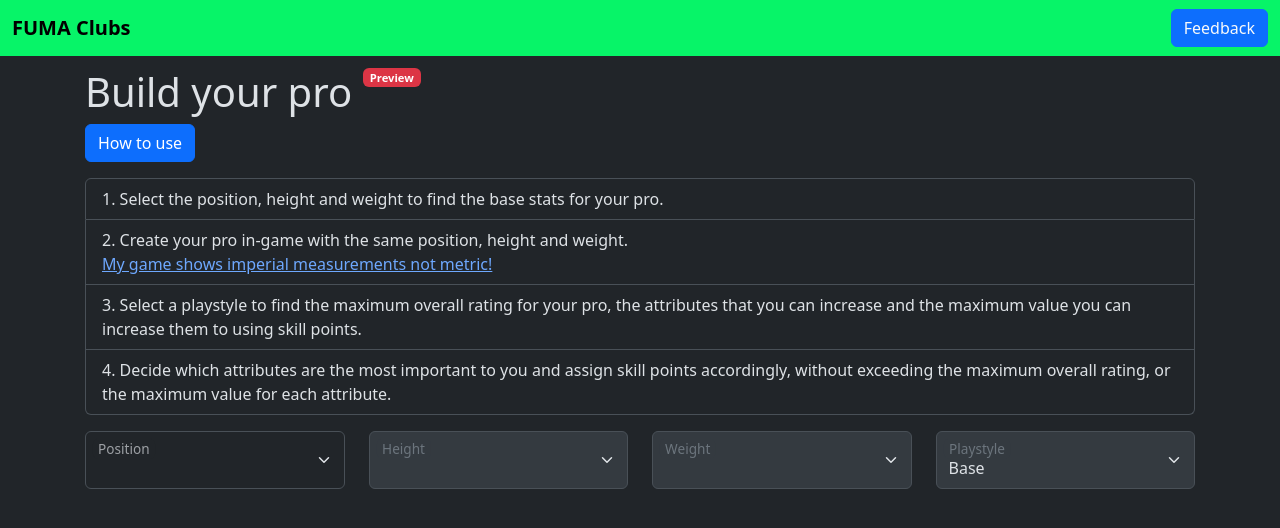
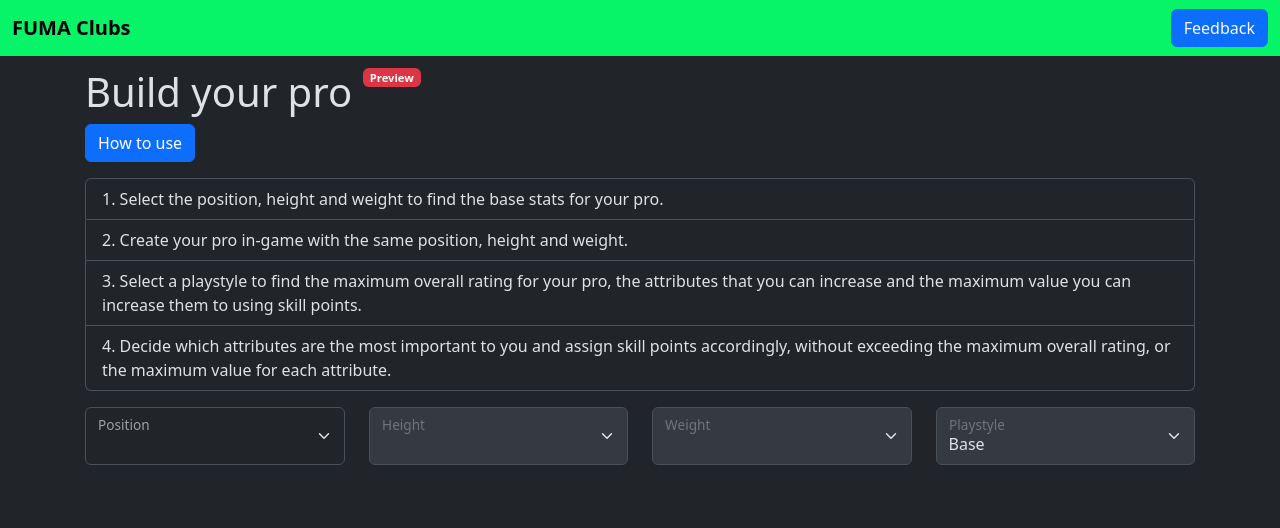
Before and after one commit to garrytrinder/fuma-clubs, a React (Vite) app: page / in a window 1280 px wide. Both pictures are taken after a click on the button "How to use". Shown: the top 528 px of the page. Built offline with nearby package versions, Linux system fonts and the light colour scheme.

Commit message:
Add HowToUse component for displaying instructions

```diff
--- a/src/App.tsx
+++ b/src/App.tsx
@@ -1,6 +1,7 @@
 import React, {ReactElement} from 'react';
 import * as data from './data/data.json';
 import {FormData, Playstyle, ProStats} from './types';
+import * as constants from './constants';
 
 export function App() {
   const [{position, height, weight, playstyle}, setForm] =
@@ -10,7 +11,7 @@
       weight: '',
       playstyle: '',
     });
-
+  const language = navigator.language || 'en-US';
   const [showHowTo, setShowHowTo] = React.useState(false);
   const heights = getHeights(position);
   const weights = getWeights(height);
@@ -119,39 +120,11 @@
         </div>
         <div className="row">
           <div className="col">
-            <button
-              className="btn btn-primary"
-              type="button"
-              aria-expanded={showHowTo}
-              onClick={() => setShowHowTo(!showHowTo)}
-            >
-              How to use
-            </button>
-            <div className={`collapse ${showHowTo ? 'show' : ''}`}>
-              <ol className="list-group list-group-numbered mt-3">
-                <li className="list-group-item">
-                  Select the position, height and weight to find the base stats
-                  for your pro.
-                </li>
-                <li className="list-group-item">
-                  Create your pro in-game with the same position, height and
-                  weight. <br />
-                  <a href="https://discord.com/channels/882539898953949204/1214494552363245589/1214641241640271954">
-                    My game shows imperial measurements not metric!
-                  </a>
-                </li>
-                <li className="list-group-item">
-                  Select a playstyle to find the maximum overall rating for your
-                  pro, the attributes that you can increase and the maximum
-                  value you can increase them to using skill points.
-                </li>
-                <li className="list-group-item">
-                  Decide which attributes are the most important to you and
-                  assign skill points accordingly, without exceeding the maximum
-                  overall rating, or the maximum value for each attribute.
-                </li>
-              </ol>
-            </div>
+            <HowToUse
+              display={showHowTo}
+              updateDisplay={setShowHowTo}
+              language={language}
+            />
           </div>
         </div>
         <div className="row">
@@ -557,3 +530,50 @@
   }
   return <>{stars.reverse()}</>;
 }
+
+type HowToUseProps = {
+  display: boolean;
+  updateDisplay: (display: boolean) => void;
+  language: string;
+};
+
+function HowToUse({display, updateDisplay, language}: HowToUseProps) {
+  const text = getHowToText(language);
+  return (
+    <>
+      <button
+        className="btn btn-primary"
+        type="button"
+        aria-expanded={display}
+        onClick={() => updateDisplay(!display)}
+      >
+        How to use
+      </button>
+      <div className={`collapse ${display ? 'show' : ''}`}>
+        <ol className="list-group list-group-numbered mt-3">
+          {text.map((item, index) => {
+            return (
+              <li key={index} className="list-group-item">
+                {item}
+              </li>
+            );
+          })}
+        </ol>
+      </div>
+    </>
+  );
+}
+
+function getHowToText(language: string) {
+  const lang = language.toLowerCase();
+  if (lang.includes('fr') || lang === 'fr') {
+    return constants.HOWTOUSE_FR;
+  }
+  if (lang.includes('it') || lang === 'it') {
+    return constants.HOWTOUSE_IT;
+  }
+  if (lang.includes('es') || lang === 'es') {
+    return constants.HOWTOUSE_ES;
+  }
+  return constants.HOWTOUSE;
+}
--- /dev/null
+++ b/src/constants.ts
@@ -0,0 +1,27 @@
+export const HOWTOUSE = [
+  'Select the position, height and weight to find the base stats for your pro.',
+  'Create your pro in-game with the same position, height and weight.',
+  'Select a playstyle to find the maximum overall rating for your pro, the attributes that you can increase and the maximum value you can increase them to using skill points.',
+  'Decide which attributes are the most important to you and assign skill points accordingly, without exceeding the maximum overall rating, or the maximum value for each attribute.',
+];
+
+export const HOWTOUSE_FR = [
+  'Sélectionnez la position, la taille et le poids pour trouver les statistiques de base de votre pro.',
+  'Créez votre pro dans le jeu avec la même position, taille et poids.',
+  'Sélectionnez un style de jeu pour trouver la note globale maximale de votre pro, les attributs que vous pouvez augmenter et la valeur maximale que vous pouvez les augmenter en utilisant des points de compétence.',
+  'Décidez quels attributs sont les plus importants pour vous et attribuez les points de compétence en conséquence, sans dépasser la note globale maximale ou la valeur maximale pour chaque attribut.',
+];
+
+export const HOWTOUSE_IT = [
+  "Seleziona la posizione, l'altezza e il peso per trovare le statistiche di base del tuo pro.",
+  'Crea il tuo pro nel gioco con la stessa posizione, altezza e peso.',
+  'Seleziona uno stile di gioco per trovare il punteggio complessivo massimo per il tuo pro, gli attributi che puoi aumentare e il valore massimo che puoi aumentare usando i punti abilità.',
+  'Decidi quali attributi sono più importanti per te e assegna i punti abilità di conseguenza, senza superare il punteggio complessivo massimo o il valore massimo per ciascun attributo.',
+];
+
+export const HOWTOUSE_ES = [
+  'Selecciona la posición, altura y peso para encontrar las estadísticas básicas de tu pro.',
+  'Crea tu pro en el juego con la misma posición, altura y peso.',
+  'Selecciona un estilo de juego para encontrar la calificación general máxima para tu pro, los atributos que puedes aumentar y el valor máximo que puedes aumentar usando puntos de habilidad.',
+  'Decide qué atributos son más importantes para ti y asigna puntos de habilidad en consecuencia, sin exceder la calificación general máxima o el valor máximo para cada atributo.',
+];
```
